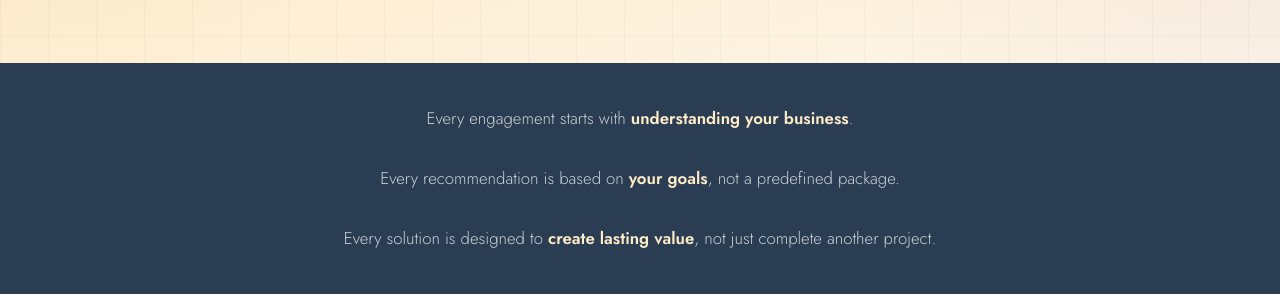
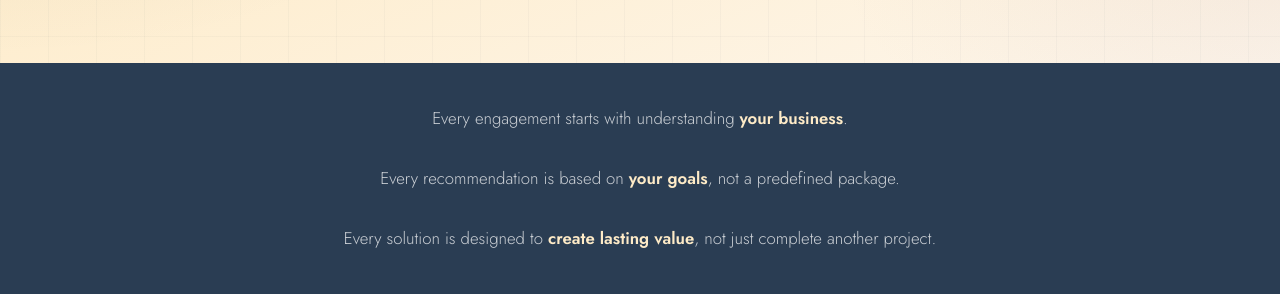
Before and after one commit to Kalea-Consulting/kaleaconsulting, a Jekyll site: the page built from pricing.html, in a window 1280 px wide and 900 px high, scrolled down 386 px. Shown: the part 154-454 px from the top of the window. Built offline with Jekyll 4.4.1, drawn with Linux system fonts in a browser that asks for light colours; part of the change alters nothing that is shown.

```diff
--- a/pricing.html
+++ b/pricing.html
@@ -22,7 +22,7 @@ description: How Kalea Consulting engages — project-based, retainer, and fract
 <div class="pricing-intro-band">
   <div class="pricing-intro-inner fade-up">
     <p>
-          Every engagement starts with <strong>understanding your business</strong>.<br><br>
+          Every engagement starts with understanding <strong>your business</strong>.<br><br>
           Every recommendation is based on <strong>your goals</strong>, not a predefined package.<br><br>
           Every solution is designed to <strong>create lasting value</strong>, not just complete another project.
     </p>
```
